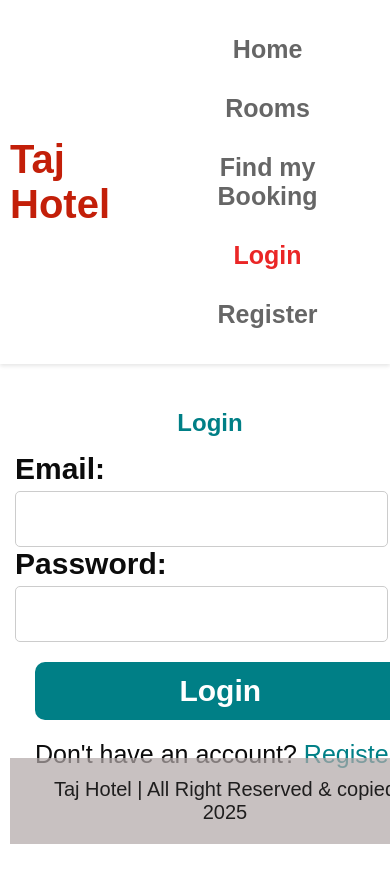
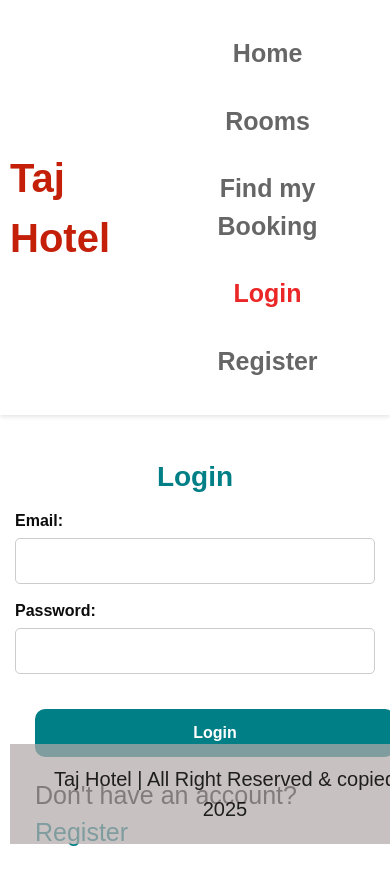
Before and after one commit to ranjankush/HMSFrontend, a React (Create React App) app: page /login in a window 390 px wide. Shown: the top 884 px of the page. Built offline with nearby package versions, Linux system fonts and the light colour scheme.

Commit message:
updated mobile view responsiveness

```diff
--- a/src/index.css
+++ b/src/index.css
@@ -1360,92 +1360,152 @@
 
 
 
+/* Responsive Styles for Mobile View (max-width: 768px) */
+
 @media (max-width: 768px) {
+  /* General Text Styles */
+  body {
+      font-size: 16px; /* Base font size for mobile */
+      line-height: 1.5; /* Adequate line height for readability */
+  }
+
+  /* Headings */
+  h1, h2, h3, h4, h5, h6 {
+      font-size: 1.5em; /* Relative font size for headings */
+      line-height: 1.2; /* Tighter line height for headings */
+      margin-bottom: 10px; /* Space below headings */
+  }
+
+  /* Paragraphs and Text Elements */
+  p, span, a {
+      font-size: 1em; /* Relative font size */
+      line-height: 1.5; /* Adequate line height */
+  }
+
+  /* Div Elements */
+  div {
+      box-sizing: border-box; /* Include padding and border in width/height */
+  }
+
   /* Admin Actions */
   .admin-actions {
-        flex-direction: column;
-        gap: 10px;
+      flex-direction: column; /* Stack buttons vertically */
+      gap: 10px; /* Space between buttons */
   }
 
   .admin-button {
-        width: 100%;
-        padding: 12px;
-        font-size: 1em; /* Slightly larger font for better readability */
+      width: 100%; /* Full width for buttons */
+      padding: 12px; /* Adequate padding */
+      font-size: 1em; /* Consistent font size */
+      line-height: 1.5; /* Proper line height */
   }
 
   /* Forms */
-    .form-group input {
-        padding: 10px; /* Larger padding for easier touch interaction */
-        font-size: 1em;
-    }
-
+  form {
+      width: 100%; /* Full width for forms */
+      box-sizing: border-box; /* Include padding in width calculation */
+  }
+
+  .form-group {
+      margin-bottom: 15px; /* Space between form groups */
+  }
+
+  .form-group input,
+  .form-group select,
+  .form-group textarea {
+      width: 100%; /* Full width for inputs */
+      padding: 10px; /* Adequate padding */
+      font-size: 1em; /* Consistent font size */
+      line-height: 1.5; /* Proper line height */
+      box-sizing: border-box; /* Include padding in width calculation */
+  }
+
+  /* Datepicker */
+  .datepicker {
+      width: 100%; /* Full width for datepicker */
+      padding: 10px; /* Adequate padding */
+      font-size: 1em; /* Consistent font size */
+      line-height: 1.5; /* Proper line height */
+      box-sizing: border-box; /* Include padding in width calculation */
+  }
+
+  /* Buttons */
   button[type="submit"] {
-        padding: 12px;
-        font-size: 1em;
+      width: 100%; /* Full width for submit button */
+      padding: 12px; /* Adequate padding */
+      font-size: 1em; /* Consistent font size */
+      line-height: 1.5; /* Proper line height */
   }
 
   /* Authentication Container */
   .auth-container {
-        border-radius: 0;
-        border: none;
+      width: 100%; /* Full width for container */
+      border-radius: 0; /* Remove border radius */
+      border: none; /* Remove border */
       padding: 15px; /* Increased padding for better spacing */
-        width: 100%; /* Full width for small screens */
+      box-sizing: border-box; /* Include padding in width calculation */
   }
 
   .auth-container h2 {
-        font-size: 24px; /* Larger font size for headings */
-        color: #007F86;
-        margin-bottom: 15px; /* Added margin for better spacing */
+      font-size: 1.75em; /* Slightly larger for emphasis */
+      line-height: 1.2; /* Tighter line height */
+      margin-bottom: 15px; /* Space below heading */
+      color: #007F86; /* Specific color for heading */
   }
 
   /* Header Banner */
   .header-banner h1 {
-        font-size: 24px; /* Larger font size for better visibility */
-        text-align: center; /* Center align for mobile */
+      font-size: 2em; /* Larger for main heading */
+      line-height: 1.2; /* Tighter line height */
+      text-align: center; /* Center align */
   }
 
   /* Search Field and Button */
   .search-field {
-        flex: 0 0 100%; /* Full width for search field */
-        margin-bottom: 10px; /* Added margin for spacing */
+      width: 100%; /* Full width for search field */
+      margin-bottom: 10px; /* Space below search field */
+      box-sizing: border-box; /* Include padding in width calculation */
   }
 
   .home-search-button {
       width: 100%; /* Full width for button */
-        padding: 12px;
-        font-size: 1em;
+      padding: 12px; /* Adequate padding */
+      font-size: 1em; /* Consistent font size */
+      line-height: 1.5; /* Proper line height */
   }
 
   /* Room List Items */
   .room-list-item-image {
       width: 100%; /* Full width for images */
-        margin-bottom: 10px; /* Added margin for spacing */
+      margin-bottom: 10px; /* Space below image */
   }
 
   .book-now-button {
-        background-color: #007F86;
-        color: white;
-        border: none;
-        padding: 10px;
-        font-size: 1em;
       width: 100%; /* Full width for button */
+      padding: 10px; /* Adequate padding */
+      font-size: 1em; /* Consistent font size */
+      line-height: 1.5; /* Proper line height */
+      background-color: #007F86; /* Specific background color */
+      color: white; /* Text color */
+      border: none; /* Remove border */
+      font-weight: 500; /* Font weight */
   }
 
   /* Filters and Search Container */
   .all-room-filter-div {
-        margin: 0;
+      margin: 0; /* Remove margin */
   }
 
   .search-container {
-        display: block;
+      display: block; /* Stack search elements vertically */
   }
 
   /* Service Section */
   .service-section {
-        margin: 10px 0; /* Adjusted margin for better spacing */
+      margin: 10px 0; /* Adjusted margin */
       display: flex;
       flex-direction: column; /* Stack services vertically */
-        gap: 10px; /* Added gap for spacing */
+      gap: 10px; /* Space between items */
   }
 
   /* Navbar */
@@ -1455,18 +1515,19 @@
 
   .navbar-ul {
       flex-direction: column; /* Stack navbar items vertically */
-        gap: 10px; /* Added gap for spacing */
+      gap: 10px; /* Space between items */
   }
 
   .navbar-ul li {
-        flex: 1 1 100%; /* Full width for each navbar item */
-        margin: 0;
-        text-align: center;
+      width: 100%; /* Full width for each navbar item */
+      margin: 0; /* Remove margin */
+      text-align: center; /* Center align text */
   }
 
   .navbar-ul li a {
-        display: block;
-        padding: 10px; /* Larger padding for easier touch */
-        font-size: 1em;
-    }
-}
+      display: block; /* Make links block-level */
+      padding: 10px; /* Adequate padding */
+      font-size: 1em; /* Consistent font size */
+      line-height: 1.5; /* Proper line height */
+  }
+}
```
Lines whose indentation alone changed are shown as unchanged.
